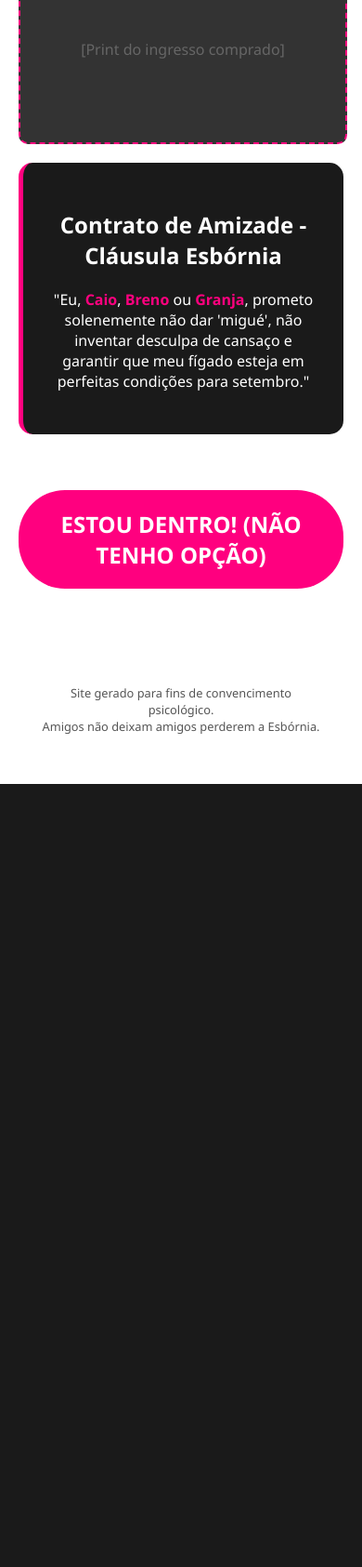
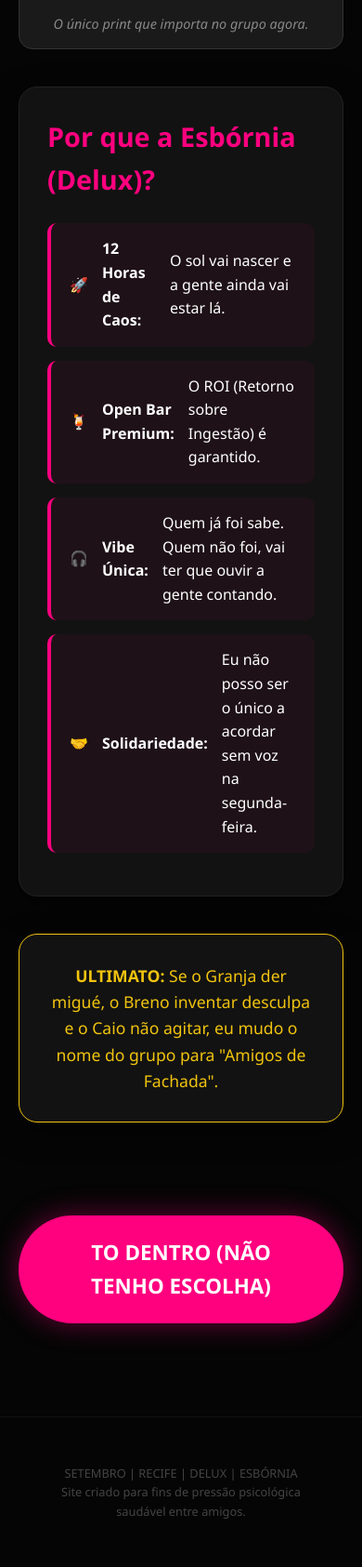
Before and after one commit to cflmenezes/vamosparaesbornia, a Flask app: page / in a window 390 px wide. Shown: the part 2040-3725 px from the top of the page at 93% size. Before the commit the page ends 2883 px from the top, so only its background shows below. Run offline with Flask 3, Linux system fonts and the light colour scheme.

Commit message:
Update index.html

```diff
--- a/projeto_02/templates/index.html
+++ b/projeto_02/templates/index.html
@@ -7,171 +7,237 @@
     <style>
         :root {
             --pink: #ff007f;
-            --dark: #0a0a0a;
+            --dark: #050505;
+            --card-bg: #121212;
             --white: #ffffff;
             --yellow: #f1c40f;
+            --gray: #888;
         }
 
         body {
-            background-color: var/(--dark);
+            background-color: var(--dark);
             color: var(--white);
-            font-family: 'Segoe UI', Tahoma, Geneva, Verdana, sans-serif;
+            font-family: 'Lexend', 'Segoe UI', sans-serif;
             margin: 0;
             padding: 0;
-            text-align: center;
+            line-height: 1.6;
         }
 
         header {
-            padding: 100px 20px;
-            background: linear-gradient(rgba(0,0,0,0.7), rgba(0,0,0,0.7)), url('https://images.unsplash.com/photo-1492684223066-81342ee5ff30?q=80&w=2070') center/cover;
-            border-bottom: 5px solid var(--pink);
+            height: 60vh;
+            display: flex;
+            flex-direction: column;
+            justify-content: center;
+            align-items: center;
+            text-align: center;
+            background: linear-gradient(rgba(0,0,0,0.6), var(--dark)), url('esbornia_vibe.jpg') center/cover;
+            border-bottom: 4px solid var(--pink);
         }
 
         h1 {
-            font-size: 3.5rem;
-            margin-bottom: 10px;
+            font-size: clamp(2.5rem, 8vw, 4rem);
+            margin: 0;
             text-transform: uppercase;
-            letter-spacing: 5px;
+            letter-spacing: 8px;
             color: var(--pink);
-            text-shadow: 2px 2px 10px rgba(255, 0, 127, 0.5);
+            text-shadow: 0 0 20px rgba(255, 0, 127, 0.7);
         }
 
-        .friend-names {
-            font-size: 1.5rem;
+        .target-friends {
+            font-size: 1.2rem;
             color: var(--yellow);
-            font-weight: bold;
+            margin-top: 10px;
+            font-weight: 300;
+            letter-spacing: 2px;
         }
 
         section {
-            padding: 50px 20px;
-            max-width: 800px;
+            padding: 40px 20px;
+            max-width: 900px;
             margin: 0 auto;
         }
 
         .card {
-            background: #1a1a1a;
+            background: var(--card-bg);
             padding: 30px;
-            border-radius: 15px;
-            margin-bottom: 30px;
-            border-left: 5px solid var(--pink);
+            border-radius: 20px;
+            margin-bottom: 40px;
+            border: 1px solid #222;
+            box-shadow: 0 10px 30px rgba(0,0,0,0.5);
+        }
+
+        h2 {
+            color: var(--pink);
+            font-size: 1.8rem;
+            margin-top: 0;
+            display: flex;
+            align-items: center;
+            gap: 10px;
+        }
+
+        p {
+            font-size: 1.1rem;
+            color: #ccc;
         }
 
         .highlight {
-            color: var(--pink);
+            color: var(--white);
             font-weight: bold;
+            border-bottom: 2px solid var(--pink);
         }
 
-        .gallery {
+        /* Galeria de Fotos */
+        .photo-grid {
             display: grid;
-            grid-template-columns: repeat(auto-fit, minmax(250px, 1fr));
-            gap: 15px;
-            margin: 20px 0;
+            grid-template-columns: repeat(auto-fit, minmax(280px, 1fr));
+            gap: 20px;
+            margin: 40px 0;
         }
 
-        .photo-placeholder {
-            width: 100%;
-            height: 200px;
-            background-color: #333;
-            border: 2px dashed var(--pink);
-            display: flex;
-            align-items: center;
-            justify-content: center;
-            color: #666;
-            border-radius: 10px;
+        .photo-card {
+            background: #1a1a1a;
+            border-radius: 15px;
+            overflow: hidden;
+            border: 1px solid #333;
+            transition: transform 0.3s ease;
         }
 
-        /* Aqui você insere o caminho das fotos depois */
-        .photo-placeholder img {
-            width: 100%;
-            height: 100%;
-            object-fit: cover;
-            border-radius: 10px;
+        .photo-card:hover {
+            transform: translateY(-5px);
+            border-color: var(--pink);
         }
 
-        .argumentos-lista {
-            text-align: left;
+        .photo-card img {
+            width: 100%;
+            height: 250px;
+            object-fit: cover;
+            display: block;
+        }
+
+        .photo-caption {
+            padding: 15px;
+            font-size: 0.9rem;
+            text-align: center;
+            color: var(--gray);
+            font-style: italic;
+        }
+
+        /* Lista de Argumentos */
+        .reasons {
             list-style: none;
             padding: 0;
         }
 
-        .argumentos-lista li {
+        .reasons li {
+            background: rgba(255, 0, 127, 0.05);
             margin-bottom: 15px;
-            padding-left: 30px;
-            position: relative;
+            padding: 15px 20px;
+            border-radius: 10px;
+            border-left: 4px solid var(--pink);
+            display: flex;
+            align-items: center;
+            gap: 15px;
         }
 
-        .argumentos-lista li::before {
-            content: '🔥';
-            position: absolute;
-            left: 0;
+        /* Botão de Pânico/Confirmação */
+        .cta-container {
+            text-align: center;
+            padding: 60px 0;
         }
 
-        .btn-confirm {
-            background-color: var(--pink);
+        .btn {
+            background: var(--pink);
             color: white;
-            padding: 20px 40px;
-            font-size: 1.5rem;
+            padding: 22px 50px;
+            font-size: 1.4rem;
             text-decoration: none;
-            border-radius: 50px;
+            border-radius: 100px;
+            font-weight: 800;
+            text-transform: uppercase;
+            transition: all 0.3s ease;
+            box-shadow: 0 0 30px rgba(255, 0, 127, 0.4);
             display: inline-block;
-            margin-top: 30px;
-            transition: transform 0.3s, box-shadow 0.3s;
-            font-weight: bold;
         }
 
-        .btn-confirm:hover {
-            transform: scale(1.1);
-            box-shadow: 0 0 20px var(--pink);
+        .btn:hover {
+            transform: scale(1.05);
+            box-shadow: 0 0 50px rgba(255, 0, 127, 0.6);
+            background: #ff2b93;
         }
 
         footer {
-            padding: 40px;
+            text-align: center;
+            padding: 50px;
+            color: #444;
             font-size: 0.8rem;
-            color: #555;
+            border-top: 1px solid #111;
+        }
+
+        .emotional-blackmail {
+            font-size: 1.5rem;
+            color: var(--yellow);
+            font-style: italic;
+            margin: 40px 0;
+            text-align: center;
         }
     </style>
 </head>
 <body>
 
     <header>
-        <h1>ESBÓRNIA RECIFE</h1>
-        <p class="friend-names">Caio, Breno e Granja: O Destino de Vocês foi Selado.</p>
+        <h1>ESBÓRNIA</h1>
+        <div class="target-friends">CONVOCAÇÃO PARA: CAIO, BRENO E GRANJA</div>
     </header>
 
     <section>
         <div class="card">
-            <h2>🚨 AVISO DE UTILIDADE PÚBLICA</h2>
-            <p>Se você recebeu esse link, é porque a sua presença é <strong>obrigatória</strong>. "Pra que servem os amigos" se não for para passar 12 horas bebendo, comendo e ouvindo o melhor som do Brasil em setembro?</p>
+            <h2>⚠️ LEIA COM ATENÇÃO</h2>
+            <p>A amizade é um contrato social não escrito que exige sacrifícios. E por sacrifício, eu quero dizer <span class="highlight">12 HORAS DE OPEN BAR</span> em Recife. Se vocês não forem, para que servem os amigos? Para mandar figurinha no WhatsApp? Não hoje.</p>
+        </div>
+
+        <div class="emotional-blackmail">
+            "Um homem sem histórias na Esbórnia é um homem que apenas existe, mas não vive."
+        </div>
+
+        <div class="photo-grid">
+            <div class="photo-card">
+                <img src="foto_da_galera_na_festa.jpg" alt="A gente em algum momento bom">
+                <div class="photo-caption">Saudades de passar vergonha com vocês.</div>
+            </div>
+            <div class="photo-card">
+                <img src="foto_engracada.jpg" alt="Momento épico">
+                <div class="photo-caption">O nível de dignidade que esperamos perder.</div>
+            </div>
+            <div class="photo-card">
+                <img src="print_ingresso.jpg" alt="O passaporte da alegria">
+                <div class="photo-caption">O único print que importa no grupo agora.</div>
+            </div>
         </div>
 
         <div class="card">
-            <h2>Por que você NÃO tem escolha?</h2>
-            <ul class="argumentos-lista">
-                <li><strong>12 Horas de Festa:</strong> Se a gente sobreviver ao Sol de Recife, a gente sobrevive a qualquer coisa.</li>
-                <li><strong>Full Open Bar & Food:</strong> É o investimento com o melhor ROI (Retorno sobre Investimento) da história dessa amizade.</li>
-                <li><strong>O Selo Delux:</strong> Vocês sabem que os caras não brincam em serviço. É infraestrutura de outro planeta.</li>
-                <li><strong>Memórias (ou falta delas):</strong> O que acontece na Esbórnia, fica no grupo do WhatsApp que ninguém pode ler.</li>
+            <h2>Por que a Esbórnia (Delux)?</h2>
+            <ul class="reasons">
+                <li>🚀 <strong>12 Horas de Caos:</strong> O sol vai nascer e a gente ainda vai estar lá.</li>
+                <li>🍹 <strong>Open Bar Premium:</strong> O ROI (Retorno sobre Ingestão) é garantido.</li>
+                <li>🎧 <strong>Vibe Única:</strong> Quem já foi sabe. Quem não foi, vai ter que ouvir a gente contando.</li>
+                <li>🤝 <strong>Solidariedade:</strong> Eu não posso ser o único a acordar sem voz na segunda-feira.</li>
             </ul>
         </div>
 
-        <h2>O que nos espera em Setembro...</h2>
-        <div class="gallery">
-            <!-- Insira as fotos aqui: <img src="sua-foto.jpg"> -->
-            <div class="photo-placeholder"><span>[Foto da Galera aqui]</span></div>
-            <div class="photo-placeholder"><span>[Foto da Esbórnia anterior]</span></div>
-            <div class="photo-placeholder"><span>[Print do ingresso comprado]</span></div>
+        <div class="card" style="border-color: var(--yellow);">
+            <p style="text-align: center; margin: 0; color: var(--yellow);">
+                <strong>ULTIMATO:</strong> Se o Granja der migué, o Breno inventar desculpa e o Caio não agitar, eu mudo o nome do grupo para "Amigos de Fachada".
+            </p>
         </div>
 
-        <div class="card">
-            <h2>Contrato de Amizade - Cláusula Esbórnia</h2>
-            <p>"Eu, <span class="highlight">Caio</span>, <span class="highlight">Breno</span> ou <span class="highlight">Granja</span>, prometo solenemente não dar 'migué', não inventar desculpa de cansaço e garantir que meu fígado esteja em perfeitas condições para setembro."</p>
+        <div class="cta-container">
+            <a href="https://www.ingresse.com" target="_blank" class="btn">TO DENTRO (NÃO TENHO ESCOLHA)</a>
         </div>
-
-        <a href="https://www.ingresse.com" target="_blank" class="btn-confirm">ESTOU DENTRO! (NÃO TENHO OPÇÃO)</a>
     </section>
 
     <footer>
-        <p>Site gerado para fins de convencimento psicológico. <br> Amigos não deixam amigos perderem a Esbórnia.</p>
+        SETEMBRO | RECIFE | DELUX | ESBÓRNIA <br>
+        Site criado para fins de pressão psicológica saudável entre amigos.
     </footer>
 
 </body>
```
